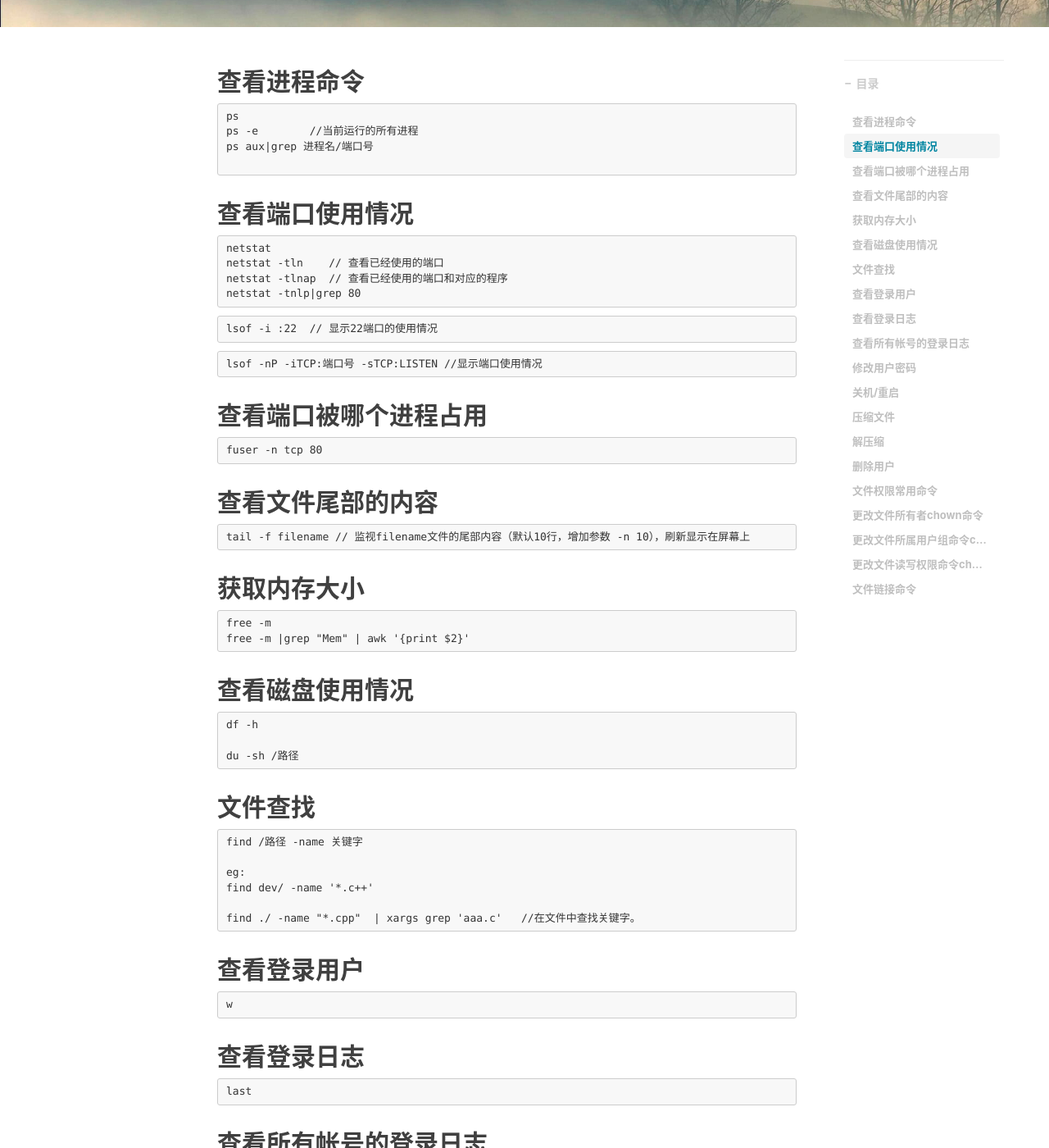
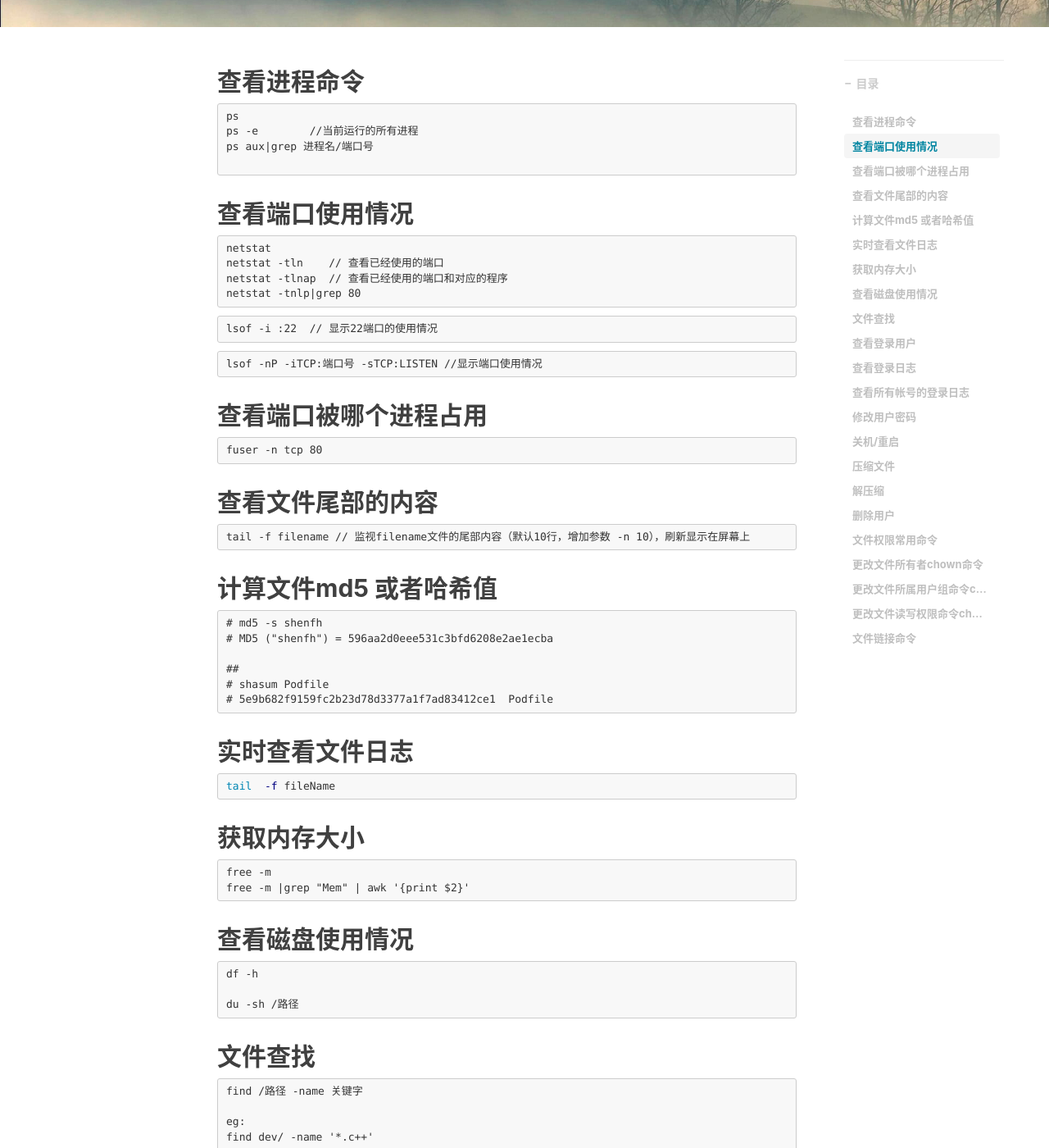
Before and after one commit to fooval-shen/shenfh.github.io, a Jekyll site: the page built from _posts/shenfh/2016-12-28-linuxCmd.md, in a window 1280 px wide and 1400 px high, scrolled down 424 px. Shown: the whole window at 82% size. Built offline with Jekyll 4.4.1, drawn with Linux system fonts in a browser that asks for light colours; nearby versions of some CDN libraries; comment, search, counter and statistics services are not loaded.

Commit message:
modify blog

````diff
--- a/_posts/shenfh/2016-12-28-linuxCmd.md
+++ b/_posts/shenfh/2016-12-28-linuxCmd.md
@@ -46,6 +46,23 @@ fuser -n tcp 80
 
 ```
 tail -f filename // 监视filename文件的尾部内容（默认10行，增加参数 -n 10），刷新显示在屏幕上
+```
+
+## 计算文件md5 或者哈希值
+
+```
+# md5 -s shenfh
+# MD5 ("shenfh") = 596aa2d0eee531c3bfd6208e2ae1ecba
+
+##
+# shasum Podfile
+# 5e9b682f9159fc2b23d78d3377a1f7ad83412ce1  Podfile
+```
+
+## 实时查看文件日志
+
+```shell
+tail  -f fileName
 ```
 
 
````
